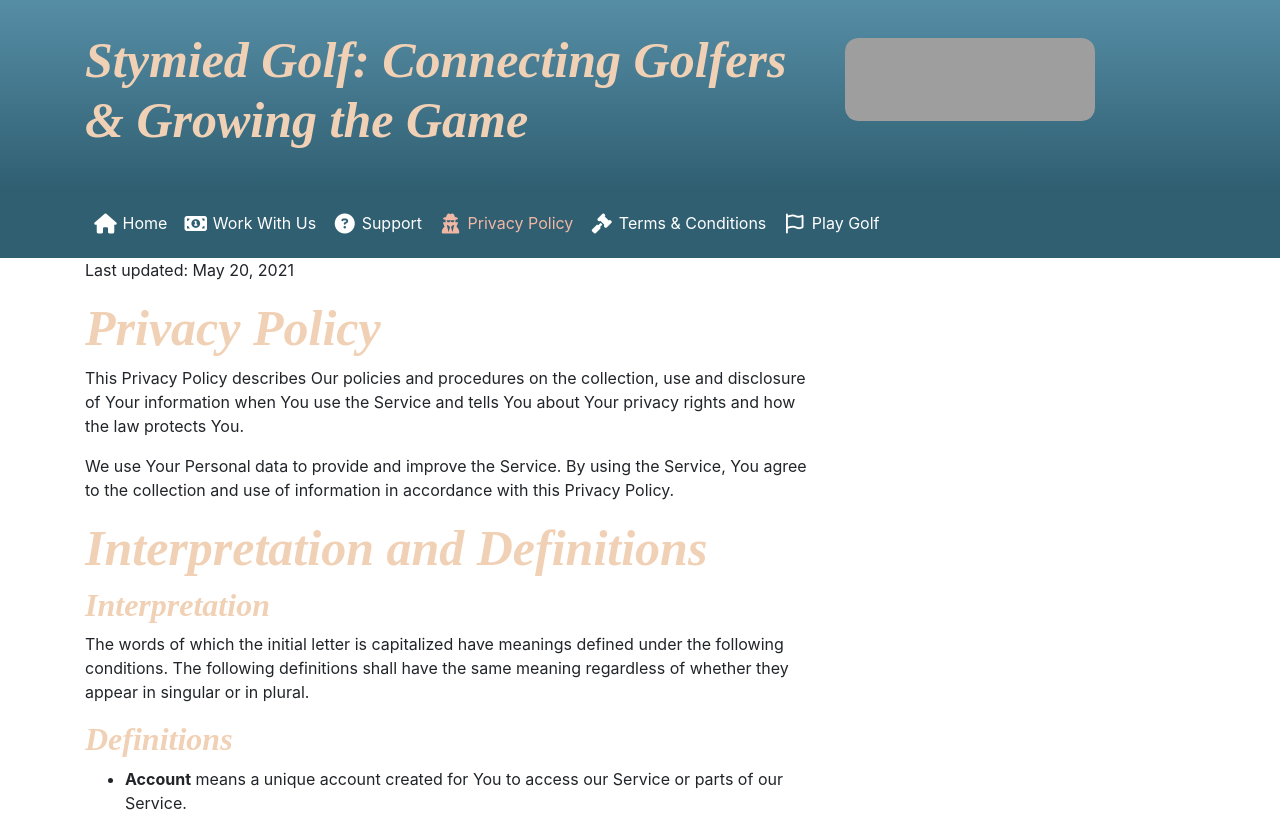
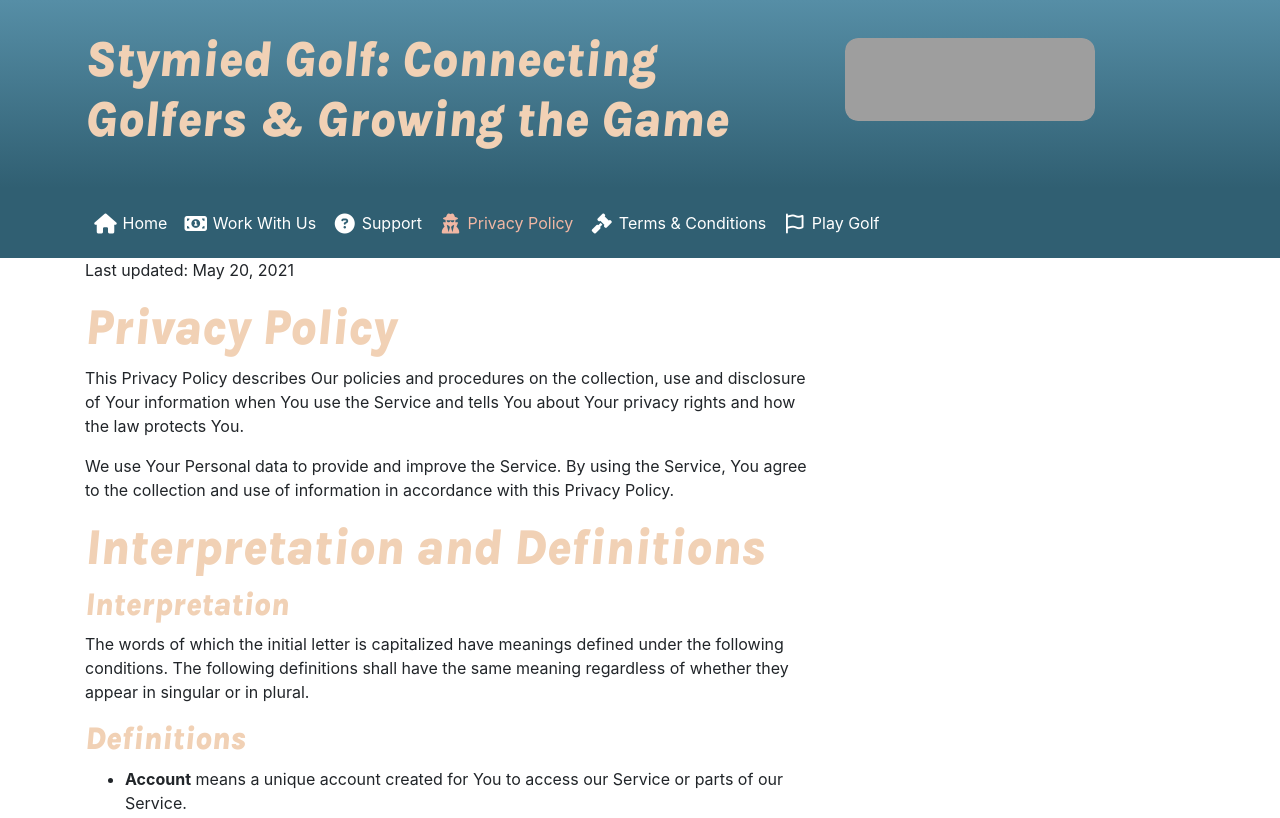
Before and after one commit to corylarro/stymiedgolf, a website: page privacypolicy.html in a window 1280 px wide. Shown: the top 818 px of the page. Drawn offline with nearby package versions, Linux system fonts and the light colour scheme; grey boxes are pictures that could not be loaded.

Commit message:
Fixed Fonts

```diff
--- a/privacypolicy.html
+++ b/privacypolicy.html
@@ -15,6 +15,9 @@
         <link rel="stylesheet" href="css/styles.css" />
         <link rel="stylesheet" href="node_modules/font-awesome/css/font-awesome.min.css" />
         <link rel="stylesheet" href="node_modules/bootstrap-social/bootstrap-social.css" />
+        <link rel="preconnect" href="https://fonts.googleapis.com">
+        <link rel="preconnect" href="https://fonts.gstatic.com" crossorigin>
+        <link href="https://fonts.googleapis.com/css2?family=Karla:ital,wght@1,800&display=swap" rel="stylesheet">
 
         <script src="https://use.fontawesome.com/bdcd0a7421.js"></script>
 
```
Also changed, not shown: index.html (+0 -1 lines), support.html (+3 -0 lines), terms.html (+3 -0 lines), work.html (+3 -0 lines).
